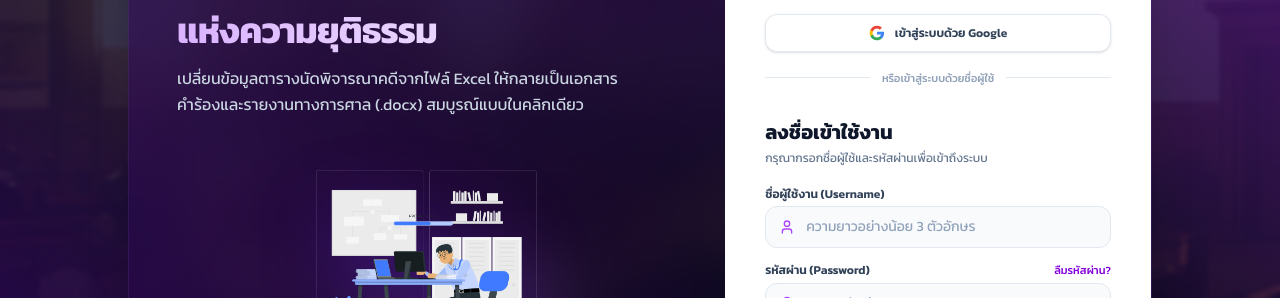
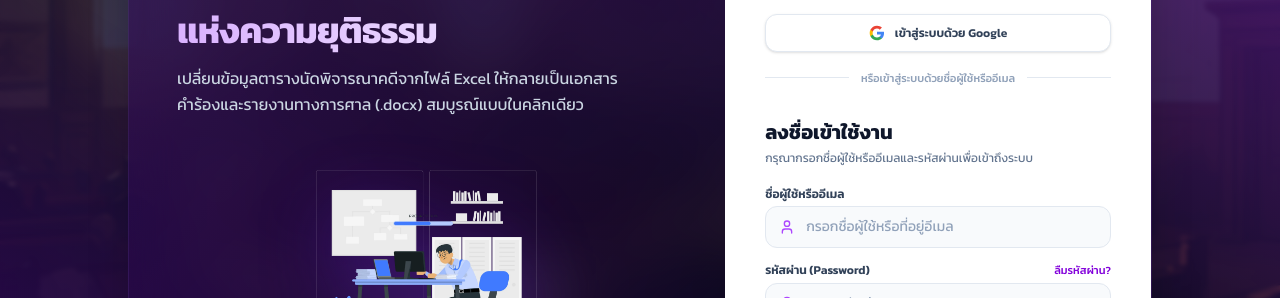
Before and after one commit to Phongphat-ohm/jads, a Next.js app: page /login in a window 1280 px wide. Shown: the part 219-517 px from the top of the page. Built offline with nearby package versions, Linux system fonts and the light colour scheme; no server answers.

Commit message:
feat(ui,auth): allow editing username in settings, and support login with username or email on login page

```diff
--- a/app/(dashboard)/settings/page.tsx
+++ b/app/(dashboard)/settings/page.tsx
@@ -26,6 +26,7 @@ export default function SettingsPage() {
   const { theme, setTheme } = useTheme();
 
   // Profile state
+  const [username, setUsername] = useState(user?.username || '');
   const [fullName, setFullName] = useState(user?.fullName || '');
   const [courtName, setCourtName] = useState(user?.courtName || '');
   const [isUpdatingProfile, setIsUpdatingProfile] = useState(false);
@@ -43,6 +44,7 @@ export default function SettingsPage() {
   React.useEffect(() => {
     document.title = 'การตั้งค่าบัญชีและรหัสผ่าน | JADS Court';
     if (user) {
+      setUsername(user.username || '');
       setFullName(user.fullName || '');
       setCourtName(user.courtName || '');
     }
@@ -87,7 +89,7 @@ export default function SettingsPage() {
     e.preventDefault();
     setIsUpdatingProfile(true);
     try {
-      await updateProfile(fullName, courtName);
+      await updateProfile(fullName, courtName, username);
     } finally {
       setIsUpdatingProfile(false);
     }
@@ -308,16 +310,23 @@ export default function SettingsPage() {
 
             <form onSubmit={handleUpdateProfile} className="space-y-4">
               <div>
-                <label className="block text-xs font-semibold text-slate-600 dark:text-slate-300 mb-1">
+                <label className="block text-xs font-semibold text-slate-700 dark:text-slate-300 mb-1">
                   ชื่อผู้ใช้งาน (Username)
                 </label>
-                <input
-                  type="text"
-                  disabled
-                  value={user?.username || ''}
-                  className="w-full px-3.5 py-2.5 bg-slate-100 dark:bg-slate-800 border border-slate-200 dark:border-slate-700 rounded-xl text-xs text-slate-500 dark:text-slate-400 cursor-not-allowed font-mono"
-                />
-                <p className="text-[10px] text-slate-400 mt-1">* ชื่อผู้ใช้งานไม่สามารถเปลี่ยนแปลงได้</p>
+                <div className="relative">
+                  <User className="w-4 h-4 text-purple-600 dark:text-purple-400 absolute left-3.5 top-1/2 -translate-y-1/2 pointer-events-none" />
+                  <input
+                    type="text"
+                    required
+                    value={username}
+                    onChange={(e) => setUsername(e.target.value)}
+                    placeholder="เช่น username123"
+                    className="w-full pl-10 pr-3.5 py-2.5 bg-slate-50 dark:bg-slate-800/60 border border-slate-200 dark:border-slate-700 rounded-xl text-sm text-slate-800 dark:text-slate-100 placeholder:text-slate-400 focus:ring-2 focus:ring-purple-600 focus:bg-white dark:focus:bg-slate-800 focus:outline-none transition-all font-mono"
+                  />
+                </div>
+                <p className="text-[10px] text-slate-400 mt-1">
+                  * ตัวอักษรภาษาอังกฤษ, ตัวเลข, จุด (.), ขีดล่าง (_) หรือขีดกลาง (-) ความยาว 3 - 50 ตัวอักษร
+                </p>
               </div>
 
               <div>
--- a/app/login/page.tsx
+++ b/app/login/page.tsx
@@ -249,7 +249,7 @@ export default function LoginPage() {
 
                 <div className="relative flex py-2 items-center">
                   <div className="flex-grow border-t border-slate-200 dark:border-slate-700"></div>
-                  <span className="flex-shrink mx-3 text-[11px] text-slate-400 uppercase font-medium">หรือเข้าสู่ระบบด้วยชื่อผู้ใช้</span>
+                  <span className="flex-shrink mx-3 text-[11px] text-slate-400 uppercase font-medium">หรือเข้าสู่ระบบด้วยชื่อผู้ใช้หรืออีเมล</span>
                   <div className="flex-grow border-t border-slate-200 dark:border-slate-700"></div>
                 </div>
               </div>
@@ -262,7 +262,7 @@ export default function LoginPage() {
               </h2>
               <p className="text-xs text-slate-500 dark:text-slate-400 mt-1">
                 {isLoginTab
-                  ? 'กรุณากรอกชื่อผู้ใช้และรหัสผ่านเพื่อเข้าถึงระบบ'
+                  ? 'กรุณากรอกชื่อผู้ใช้หรืออีเมลและรหัสผ่านเพื่อเข้าถึงระบบ'
                   : 'ลงทะเบียนเพื่อเริ่มต้นใช้งานระบบสร้างเอกสารคดี (เข้าใช้งานได้ทันที)'}
               </p>
             </div>
@@ -328,7 +328,7 @@ export default function LoginPage() {
 
               <div>
                 <label className="block text-xs font-semibold text-slate-700 dark:text-slate-300 mb-1">
-                  ชื่อผู้ใช้งาน (Username)
+                  {isLoginTab ? 'ชื่อผู้ใช้หรืออีเมล' : 'ชื่อผู้ใช้งาน (Username)'}
                 </label>
                 <div className="relative">
                   <User className="w-4 h-4 text-purple-500 absolute left-3.5 top-1/2 -translate-y-1/2" />
@@ -337,7 +337,7 @@ export default function LoginPage() {
                     required
                     value={username}
                     onChange={(e) => setUsername(e.target.value)}
-                    placeholder="ความยาวอย่างน้อย 3 ตัวอักษร"
+                    placeholder={isLoginTab ? 'กรอกชื่อผู้ใช้หรือที่อยู่อีเมล' : 'ความยาวอย่างน้อย 3 ตัวอักษร'}
                     className="w-full pl-10 pr-4 py-2.5 bg-slate-50 dark:bg-slate-800 border border-slate-200 dark:border-slate-700 rounded-xl text-sm text-slate-900 dark:text-slate-100 placeholder:text-slate-400 focus:outline-none focus:ring-2 focus:ring-purple-600 focus:bg-white dark:focus:bg-slate-800 transition-all"
                   />
                 </div>
--- a/lib/authContext.tsx
+++ b/lib/authContext.tsx
@@ -38,7 +38,7 @@ interface AuthContextType {
   confirmBindEmail: (newEmail: string, otp: string) => Promise<boolean>;
   requestForgotPassword: (email: string) => Promise<boolean>;
   resetPasswordWithOtp: (email: string, otp: string, newPassword: string) => Promise<boolean>;
-  updateProfile: (fullName?: string, courtName?: string) => Promise<boolean>;
+  updateProfile: (fullName?: string, courtName?: string, username?: string) => Promise<boolean>;
   changePassword: (currentPassword: string, newPassword: string) => Promise<boolean>;
   logout: () => Promise<void>;
   refreshUser: () => Promise<void>;
@@ -316,11 +316,11 @@ export function AuthProvider({ children }: { children: React.ReactNode }) {
     }
   };
 
-  const updateProfile = async (fullName?: string, courtName?: string): Promise<boolean> => {
+  const updateProfile = async (fullName?: string, courtName?: string, username?: string): Promise<boolean> => {
     try {
       const res = await fetchApi('/auth/profile', {
         method: 'PUT',
-        body: JSON.stringify({ fullName, courtName }),
+        body: JSON.stringify({ fullName, courtName, username }),
       });
 
       const data = await res.json();
@@ -332,6 +332,7 @@ export function AuthProvider({ children }: { children: React.ReactNode }) {
 
       setUser((prev) => (prev ? {
         ...prev,
+        ...(data.data?.username && { username: data.data.username }),
         ...(fullName !== undefined && { fullName }),
         ...(courtName !== undefined && { courtName }),
       } : null));
```
